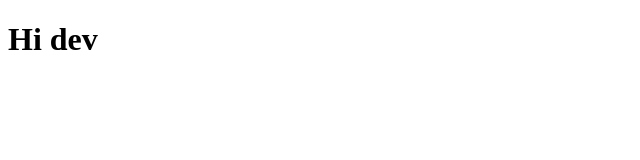
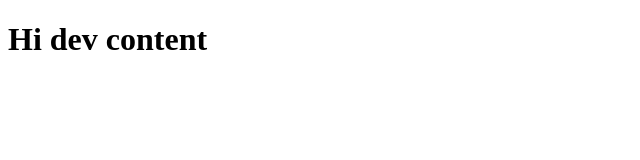
Before and after one commit to max-menshenin/GIT-Flow, a plain HTML site: page index.html in a window 1280 px wide. Shown: the whole page, without its empty margins (0-640 px from the left). Drawn offline with Linux system fonts and the light colour scheme.

Commit message:
init-content

```diff
--- a/index.html
+++ b/index.html
@@ -7,6 +7,6 @@
     <title>Git workflow</title>
 </head>
 <body>
-    <h1>Hi dev</h1>
+    <h1>Hi dev content</h1>
 </body>
 </html>
```
